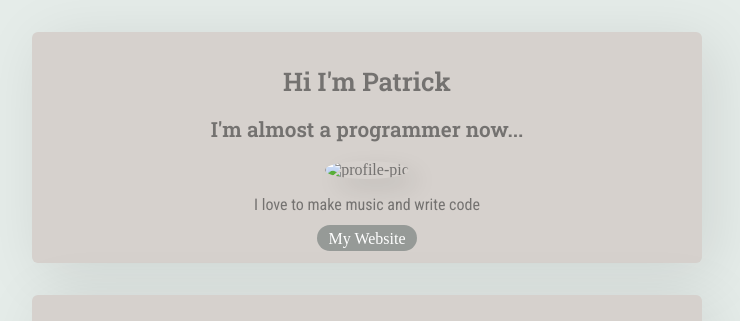
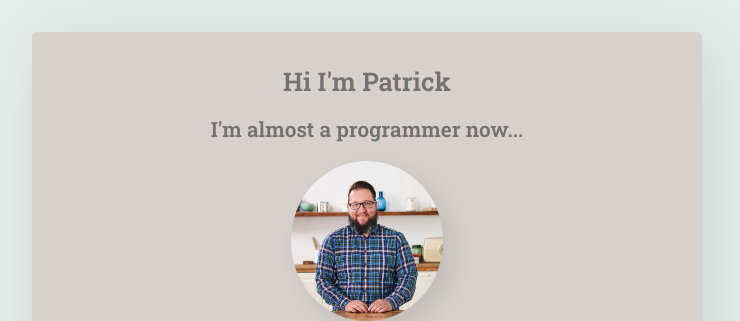
Before and after one commit to patplue/profile, a plain HTML site: page index.html in a window 1280 px wide. Shown: the top 321 px of the page, without its empty margins (273-1013 px from the left). Drawn offline with Linux system fonts and the light colour scheme.

Commit message:
my profile page

```diff
--- a/index.html
+++ b/index.html
@@ -19,11 +19,7 @@
     <div>
       <h1>Hi I'm Patrick</h1>
       <h2>I'm almost a programmer now...</h2>
-      <img
-        id="profile-pic"
-        src="../../01-Profile-content/images/profile.jpg"
-        alt="profile-pic"
-      />
+      <img id="profile-pic" src="image/profile.jpg" alt="profile-pic" />
       <p>I love to make music and write code</p>
       <a href="http://patrickplue.com/" id="btn-website">My Website</a>
     </div>
```
Also changed, not shown: image/profile.jpg (added), 1 other file.
